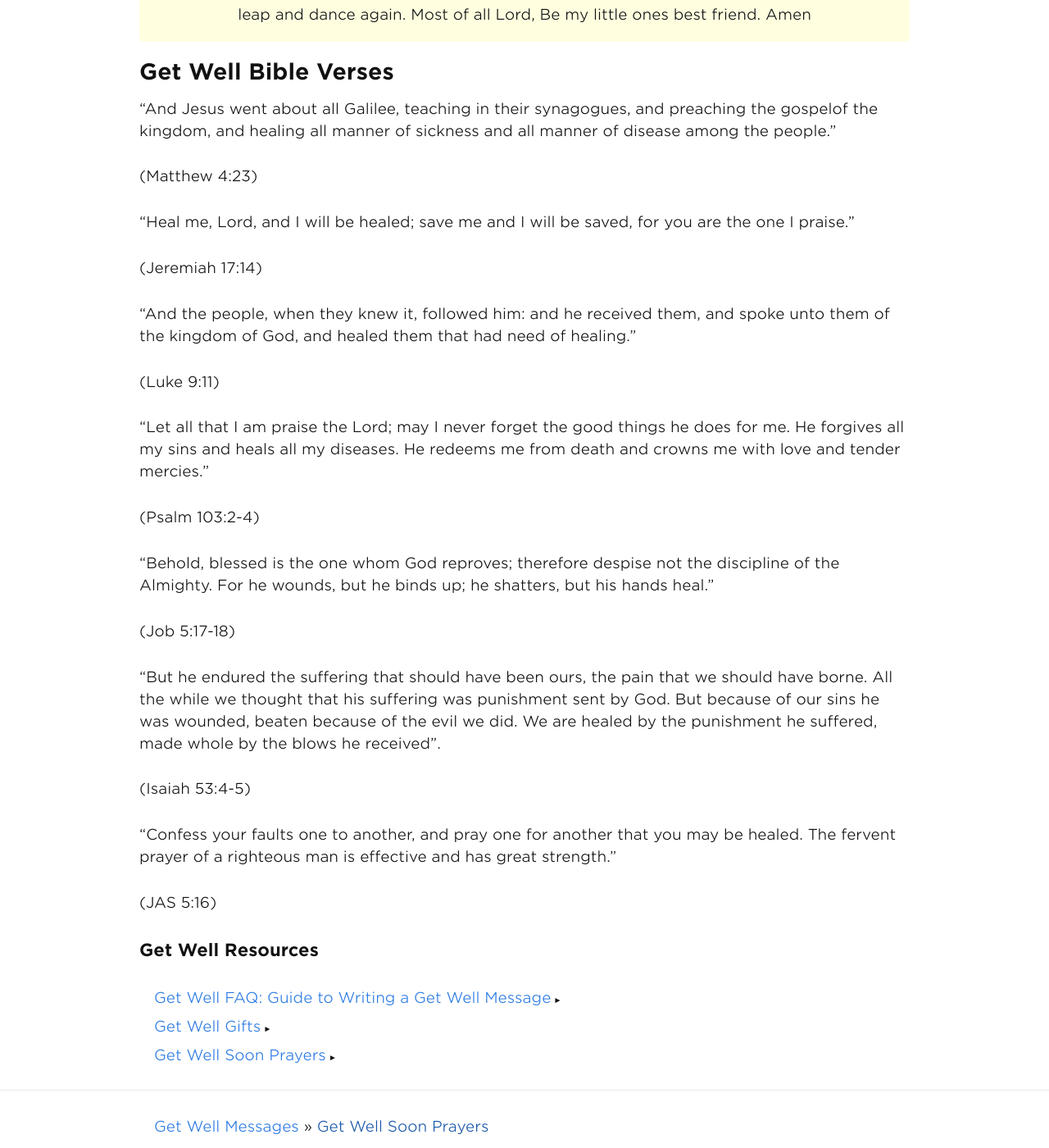
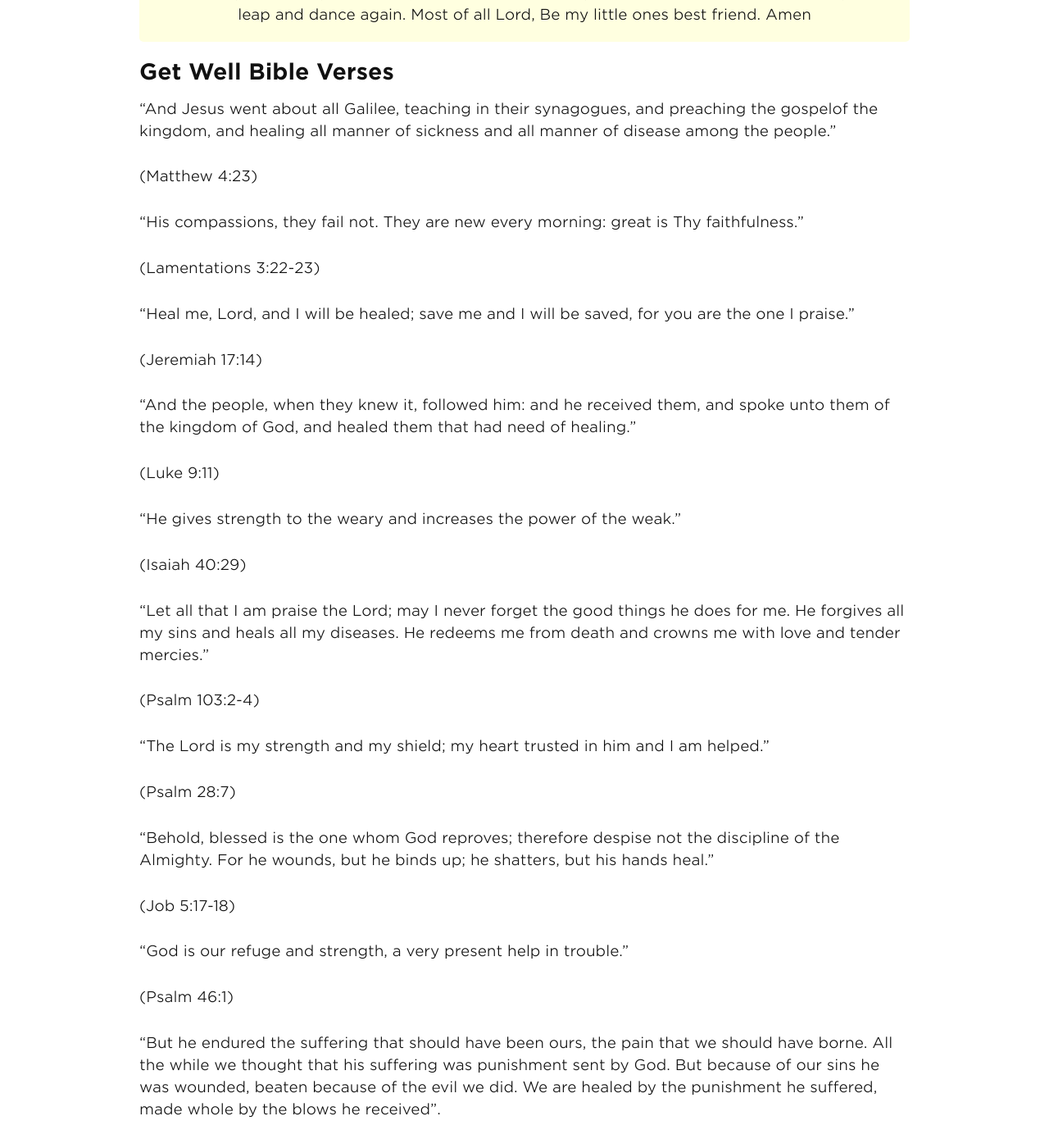
Before and after one commit to andyml123/andyml123.github.io, a Jekyll site: the page built from get-well-prayers.md, in a window 1280 px wide and 1400 px high, scrolled down 3202 px. Shown: the whole window at 82% size. Built offline with Jekyll 4.4.1, drawn with Linux system fonts in a browser that asks for light colours; some of the changed text lies outside the part shown.

Commit message:
Update get-well-prayers.md

```diff
--- a/get-well-prayers.md
+++ b/get-well-prayers.md
@@ -207,6 +207,10 @@ Amen
 
 (Matthew 4:23)
 
+"His compassions, they fail not. They are new every morning: great is Thy faithfulness."
+
+(Lamentations 3:22-23)
+
 "Heal me, Lord, and I will be healed; save me and I will be saved, for you are the one I praise."
 
 (Jeremiah 17:14)
@@ -215,18 +219,38 @@ Amen
 
 (Luke 9:11)
 
+"He gives strength to the weary and increases the power of the weak."
+
+(Isaiah 40:29)
+
 "Let all that I am praise the Lord; may I never forget the good things he does for me. He forgives all my sins and heals all my diseases. He redeems me from death and crowns me with love and tender mercies."
 
 (Psalm 103:2-4)
+
+"The Lord is my strength and my shield; my heart trusted in him and I am helped."
+
+(Psalm 28:7)
 
 “Behold, blessed is the one whom God reproves; therefore despise not the discipline of the Almighty. For he wounds, but he binds up; he shatters, but his hands heal.”
 
 (Job 5:17-18)
 
+"God is our refuge and strength, a very present help in trouble."
+
+(Psalm 46:1)
+
 "But he endured the suffering that should have been ours, the pain that we should have borne. All the while we thought that his suffering was punishment sent by God. But because of our sins he was wounded, beaten because of the evil we did. We are healed by the punishment he suffered, made whole by the blows he received".
 
 (Isaiah 53:4-5)
 
+"I leave with you; my peace I give to you."
+
+(John 14:27)
+
 “Confess your faults one to another, and pray one for another that you may be healed. The fervent prayer of a righteous man is effective and has great strength.”
 
 (JAS 5:16)
+
+"Call unto Me, and I will answer you…
+
+(Jeremiah 33:3)
```
Also changed, not shown: other parts of get-well-prayers.md (+1 -1 lines).
